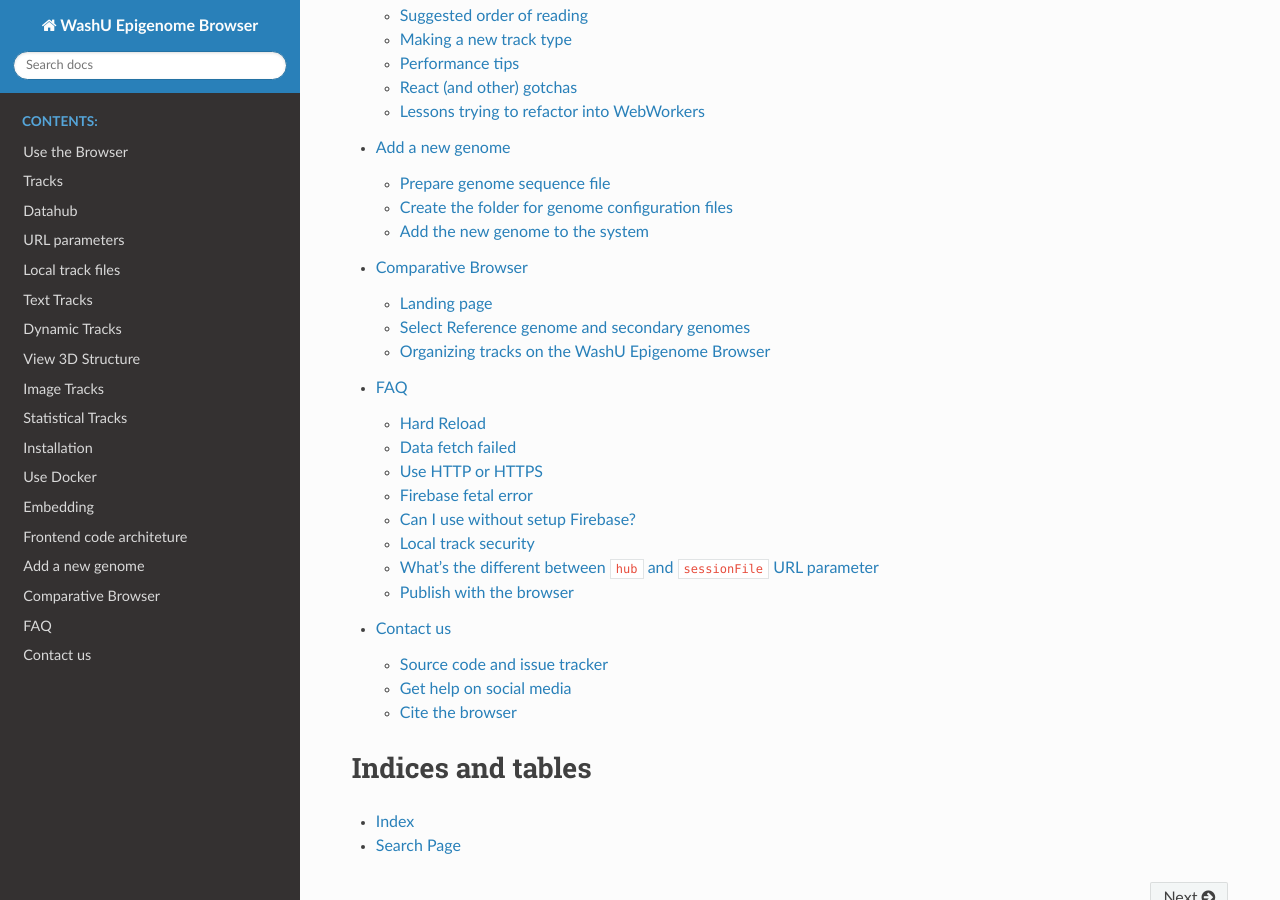
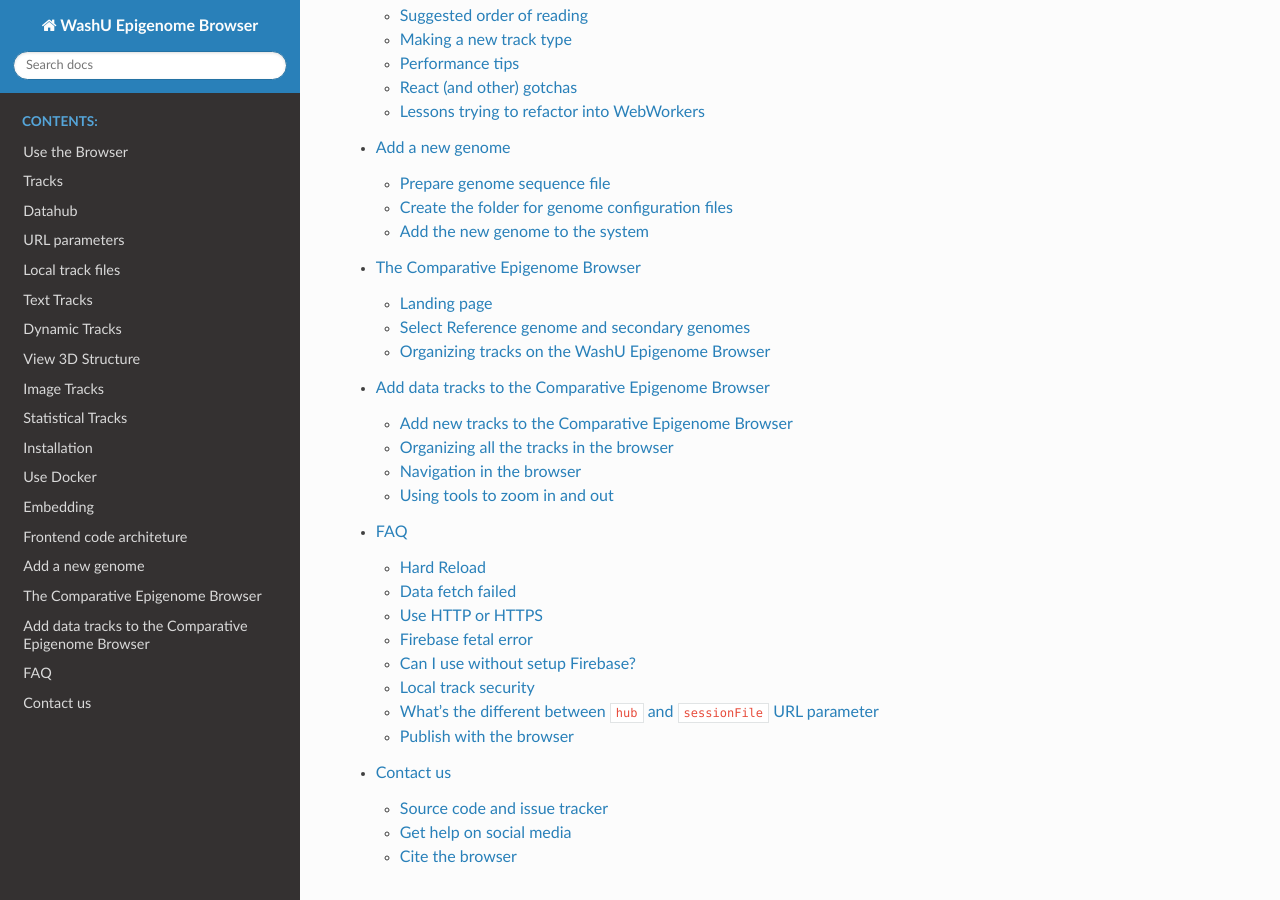
Before and after one commit to lidaof/eg-docs, a Sphinx documentation site: the page built from docs/index.rst, in a window 1280 px wide and 900 px high, scrolled down 3472 px. Built offline with Sphinx 7.4.7 and the Read the Docs theme 2.0.0, drawn with Linux system fonts in a browser that asks for light colours; some of the changed lines change nothing that is shown.

Commit message:
Add a comparative browser adding tracks tutorial

```diff
--- a/docs/comparativeBrowser.rst
+++ b/docs/comparativeBrowser.rst
@@ -1,5 +1,5 @@
-Comparative Browser
-===================
+The Comparative Epigenome Browser
+=================================
 
 Landing page
 ------------
--- /dev/null
+++ b/docs/comparativeBrowserAddTracks.rst
@@ -0,0 +1,61 @@
+Add data tracks to the Comparative Epigenome Browser
+====================================================
+
+Add new tracks to the Comparative Epigenome Browser
+---------------------------------------------------
+With genome-align track loaded, we can start loading data into it, and then we can start to do some analysis.
+Here we have human genome hg38 as the reference genome, mouse mm10 as the secondary genome. We also have gene and repeat annotations mapped to both genomes:
+
+.. image:: _static/comparative/1_Start.png
+
+Now we can start loading our data. We can load our data from the local file system, or we can load it from a URL.
+
+Let's start loading our data from the URL. Please click Tracks -> remote Tracks:
+We are using a humna Liver RNA-seq data from ENCODE (https://www.encodeproject.org/files/ENCFF861FSP/@@download/ENCFF861FSP.bigWig) in the demo.
+
+.. image:: _static/comparative/2_AddRemoteTrack.png
+
+Next let's load our data from the local file system. Please click Tracks -> Local Tracks:
+The track file is downloaded from ENCODE (https://www.encodeproject.org/files/ENCFF798FMB/@@download/ENCFF798FMB.bigWig) and renamed MouseLiverRNA-seq.bigWig.
+We will specify the track type as bigWig, and the track is mapped to mm10. Click "Choose Files" to select the file.
+
+.. image:: _static/comparative/3_AddLocalTrack.png
+
+Now we have liver RNA-seq data from both human and mouse loaded at the bottom of the window:
+.. image:: _static/comparative/4_AllTracks.png
+
+Organizing all the tracks in the browser
+----------------------------------------
+To better compare the data, we can reorder the tracks. We like to group the tracks by species and separated by the genome-align track. Please click the "Reorder tool", and drag the human track on the top of the genome-align track:
+.. image:: _static/comparative/5_Reorder.png
+
+After reodering, the human track is between the human repeatMasker track and the hg38-mm10 genome-align track:
+.. image:: _static/comparative/6_AfterReorder.png
+
+Navigation in the browser
+-------------------------
+The browser allows navigation in the reference genome using either gene name, SNP, or coordinates directly. Please click the coordinates box on the top to enter the navigation window. Let's navigate to the gene "SPP2":
+
+.. image:: _static/comparative/7_Navigation.png
+
+The browser window should display SPP2 gene now:
+
+.. image:: _static/comparative/8_SPP2Gene.png
+
+Using tools to zoom in and out
+------------------------------
+We can use buttons on the top "tools" to zoom in and out. There are different buttons to zoom in or out with different resolution or pan left/right. To zoom out one time, click the "-1" button:
+
+.. image:: _static/comparative/9_Zoomout.png
+
+It is possible to zoom in using the "Zoom-in tool" button. Click it, and use the mouse to drag span a region to zoom in:
+
+.. image:: _static/comparative/10_Zoomin.png
+
+To zoom in into the SPP2 gene's promoter region:
+
+.. image:: _static/comparative/11_ZoominDrag.png
+
+Now the window is zoomed in to the SPP2 gene's promoter region:
+
+.. image:: _static/comparative/12_Promoter.png
--- a/docs/index.rst
+++ b/docs/index.rst
@@ -27,6 +27,7 @@
     installation
     add
     comparativeBrowser
+    comparativeBrowserAddTracks
     faq
     contact
 
```
Also changed, not shown: docs/_static/comparative/10_Zoomin.png (added), docs/_static/comparative/11_ZoominDrag.png (added), docs/_static/comparative/12_Promoter.png (added), docs/_static/comparative/1_Start.png (added), docs/_static/comparative/2_AddRemoteTrack.png (added), docs/_static/comparative/3_AddLocalTrack.png (added), docs/_static/comparative/4_allTracks.png (added), docs/_static/comparative/5_Reorder.png (added), docs/_static/comparative/6_AfterReorder.png (added), docs/_static/comparative/7_Navigation.png (added), docs/_static/comparative/8_Spp2Gene.png (added), docs/_static/comparative/9_Zoomout.png (added).
